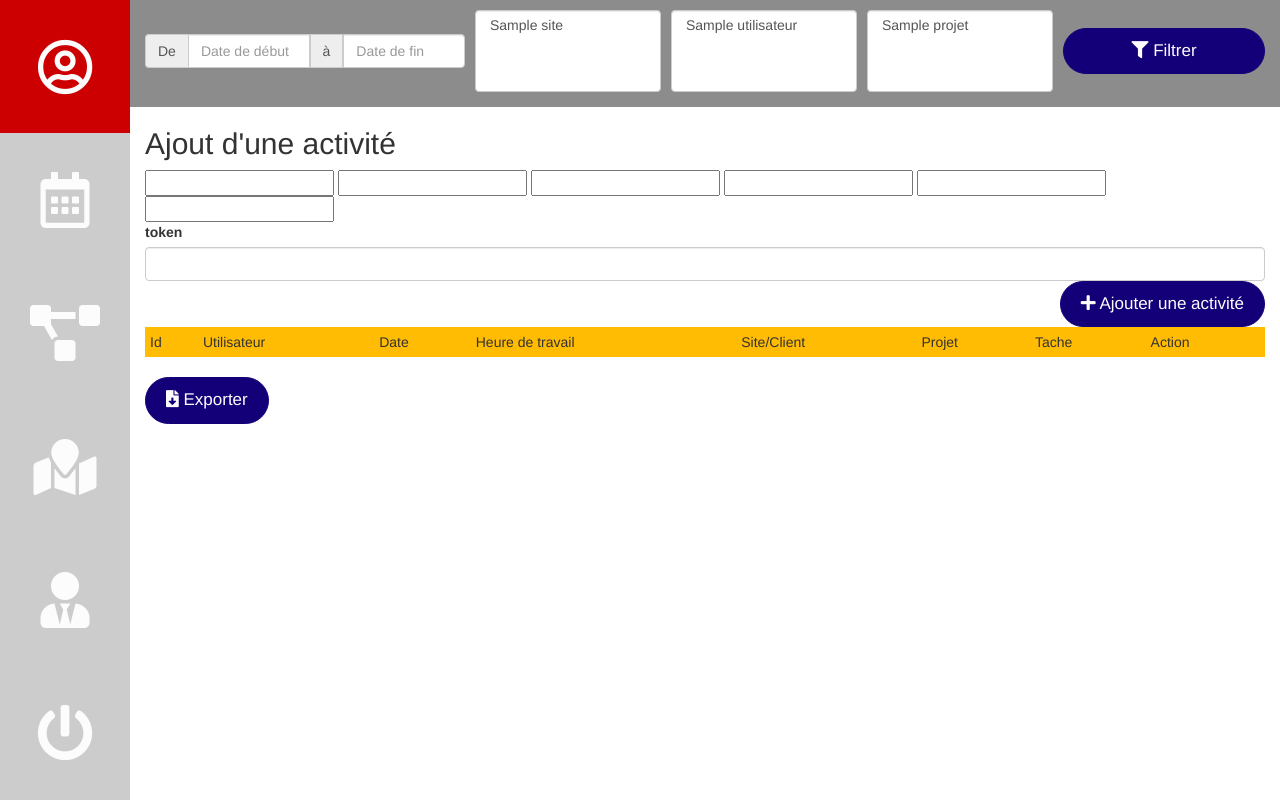
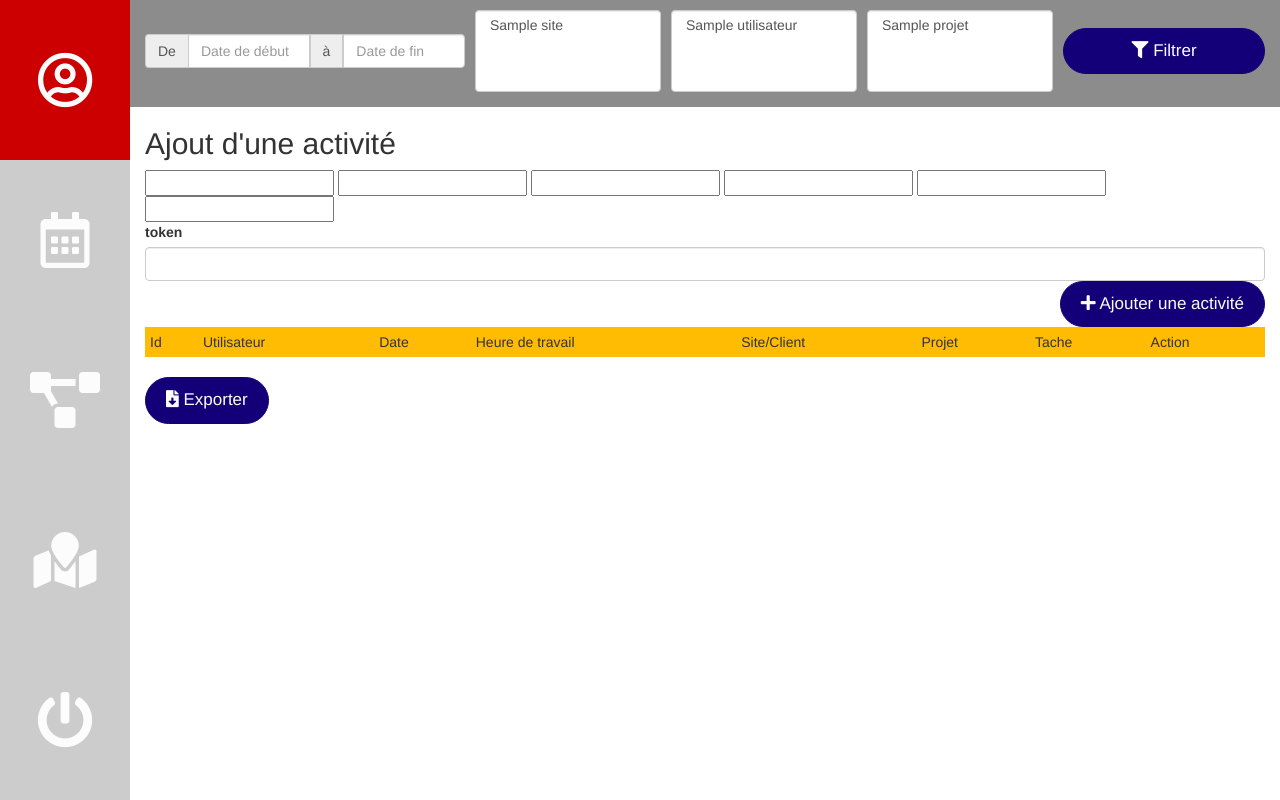
Before and after one commit to benoitcostewiilog/WiiActivity, a Symfony app: template templates/index/index.html.twig in a window 1280 px wide. Run offline with Twig, Linux system fonts and the light colour scheme; the template is opened without the code that fills it: most values are stand-ins (such as "Sample title", 1, 10 or a date in 2020); form fields are guessed from the names that the template uses; lists and menus that the app fills with data are empty; some libraries are stand-ins or nearby versions.

Commit message:
display menu for simple user

```diff
--- a/templates/base.html.twig
+++ b/templates/base.html.twig
@@ -38,11 +38,13 @@
                         <i class="fas fa-map-marked fa-4x"></i>
                     </a>
                 </li>
-                <li>
-                    <a class="" href={{path("utilisateur_admin") }}>
-                        <i class="fas fa-user-tie fa-4x"></i>
-                    </a>
-                </li>
+                {% if is_granted('ROLE_ADMIN') %}
+                    <li>
+                        <a class="" href={{path("utilisateur_admin") }}>
+                            <i class="fas fa-user-tie fa-4x"></i>
+                        </a>
+                    </li>
+                {% endif %}
                 <li>
                     <a href={{ path('logout')}}>
                         <i class="fas fa-power-off fa-4x"></i>
```
